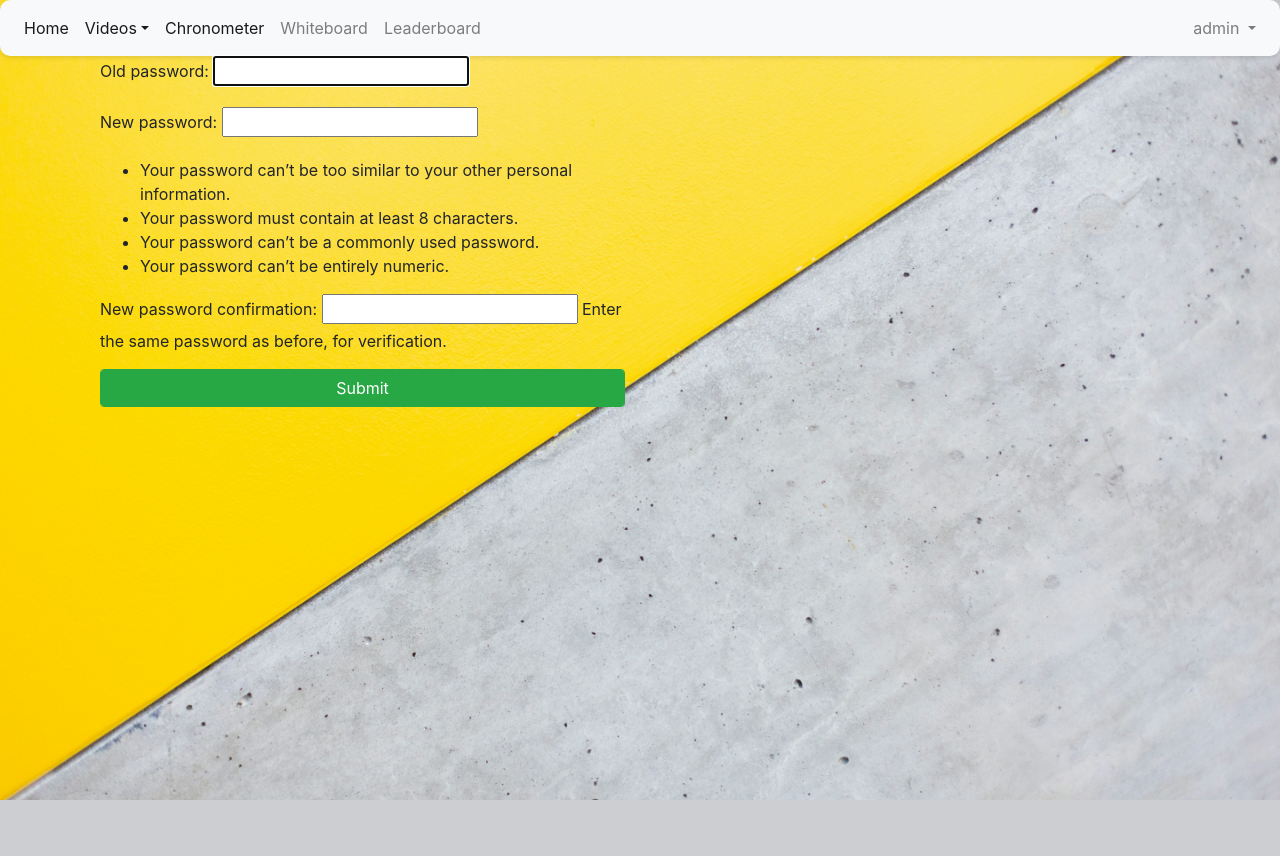
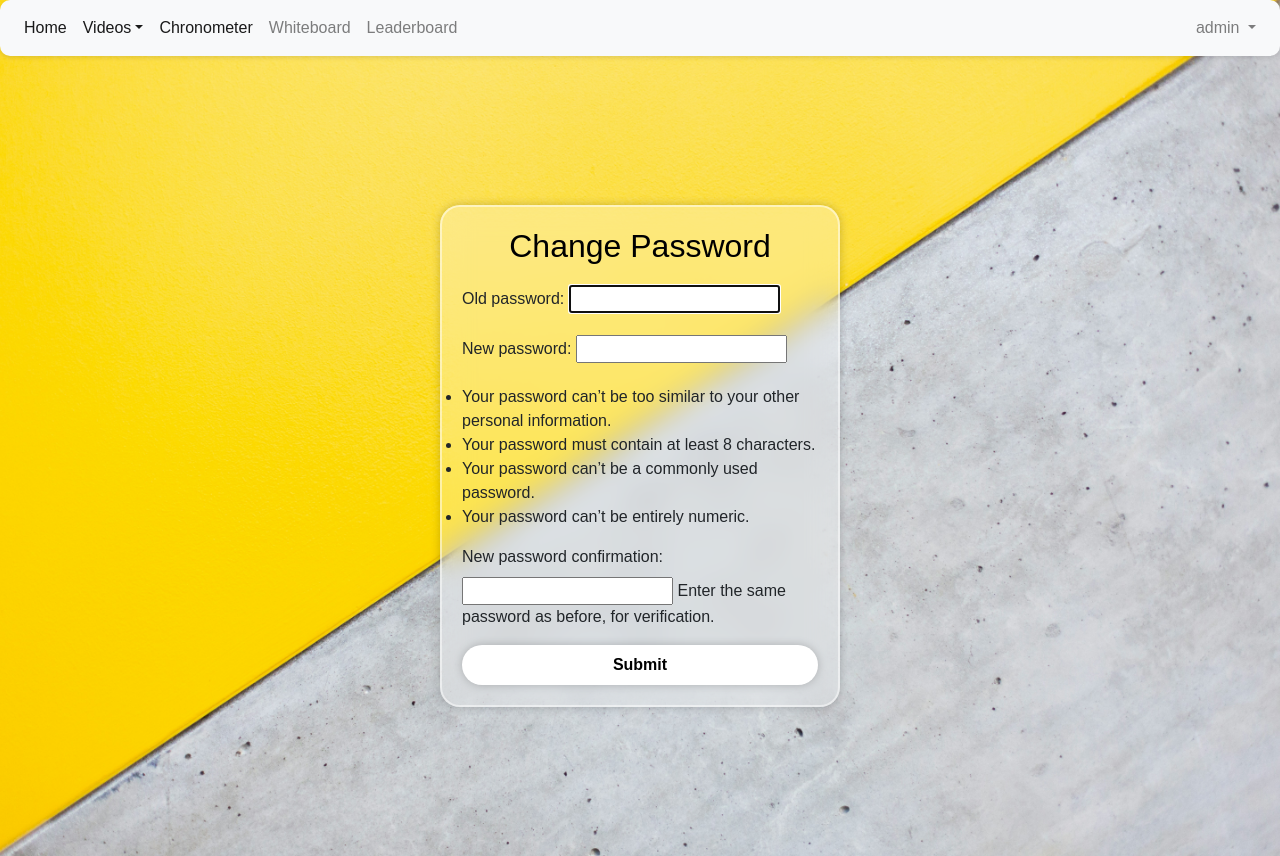
Before and after one commit to Lexi9616/Crossfit_project, a Django app: page /accounts/password_change/ in a window 1280 px wide. Before the commit the page ends 800 px from the top, so only its background shows below. Run offline with Django 5.2, Linux system fonts and the light colour scheme; a user stored in the database is signed in; some libraries are stand-ins or nearby versions.

Commit message:
template updates

```diff
--- a/templates/profiledetails.html
+++ b/templates/profiledetails.html
@@ -11,9 +11,10 @@
                     <div class="card-header">MY PROFILE</div>
                     <div class="card-body">
                         <ul class="list-group">
-                        <li class="list-group-item"><strong>Name:</strong> {{ profile.first_name }} {{ profile.last_name }}</li>
+                            <li class="list-group-item">
+                            <strong>Name:</strong> {{ profile.first_name }} {{ profile.last_name }}</li>
+                            <li class="list-group-item"><strong>Gender:</strong> {{ profile.gender }}</li>
                             <li class="list-group-item"><strong>Age:</strong> {{ profile.age }}</li>
-                        <li class="list-group-item"><strong>Gender:</strong> {{ profile.gender }}</li>
                             <li class="list-group-item"><strong>Height:</strong> {{ profile.height }} cm</li>
                             <li class="list-group-item"><strong>Weight:</strong> {{ profile.weight }} kg</li>
                         </ul>
--- a/templates/registration/password_change_form.html
+++ b/templates/registration/password_change_form.html
@@ -3,11 +3,81 @@
 {% block title %}Change password{% endblock %}
 
 {% block content %}
-    <div class="col-md-6 col-12">
-        <form method="post" enctype="multipart/form-data">
-            {% csrf_token %}
-            {{ form.as_p }}
-            <button type="Submit" class="btn btn-success form-control">Submit</button>
-        </form>
+<style>
+    * {
+        margin: 0;
+        padding: 0;
+        font-family: 'Poppins', sans-serif;
+    }
+
+    .container {
+        display: flex;
+        justify-content: center;
+        align-items: center;
+        min-height: 100vh;
+    }
+
+    .form-box {
+        position: relative;
+        width: 400px;
+        height: auto;
+        background: rgba(255, 255, 255, 0.3); /* Transparent background */
+        border: 2px solid rgba(255, 255, 255, 0.5);
+        border-radius: 20px;
+        backdrop-filter: blur(15px);
+        box-shadow: 0 0 10px rgba(0, 0, 0, 0.2);
+        padding: 20px;
+    }
+
+    h2 {
+        font-size: 2em;
+        color: black;
+        text-align: center;
+        margin-bottom: 20px;
+    }
+
+    .inputbox {
+        width: 100%;
+        margin-bottom: 20px;
+    }
+
+    .inputbox input {
+        width: 100%;
+        height: 50px;
+        background: transparent;
+        border: none;
+        outline: none;
+        font-size: 1em;
+        padding: 0 5px;
+        color: black;
+        border-bottom: 2px solid #fff;
+        box-shadow: 0 0 10px rgba(0, 0, 0, 0.2);
+    }
+
+    button {
+        width: 100%;
+        height: 40px;
+        border-radius: 40px;
+        background: #fff;
+        border: none;
+        outline: none;
+        cursor: pointer;
+        font-size: 1em;
+        font-weight: 600;
+        box-shadow: 0 0 10px rgba(0, 0, 0, 0.2);
+    }
+</style>
+
+<div class="container">
+    <div class="form-box">
+        <div class="form-value">
+            <form method="post" enctype="multipart/form-data">
+                {% csrf_token %}
+                <h2>Change Password</h2>
+                {{ form.as_p }}
+                <button type="submit">Submit</button>
+            </form>
+        </div>
     </div>
+</div>
 {% endblock %}
--- a/templates/registration/password_reset_form.html
+++ b/templates/registration/password_reset_form.html
@@ -1,5 +1,3 @@
-{% extends 'base.html' %}
-
 {% block title %}Forgot Your Password?{% endblock %}
 
 {% block content %}
```
Also changed, not shown: templates/chronometer.html (+12 -10 lines), templates/home.html (+16 -10 lines), templates/leaderboard.html (+27 -8 lines), templates/profileupdate.html (+15 -7 lines), templates/snatch.html (+11 -3 lines), templates/workout_response_form.html (+0 -47 lines), db.sqlite3. Lines whose indentation alone changed are shown as unchanged.
